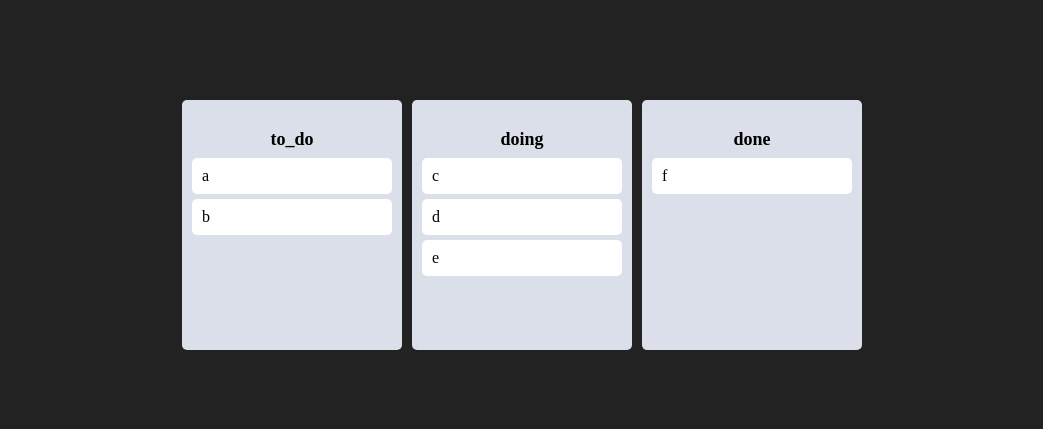
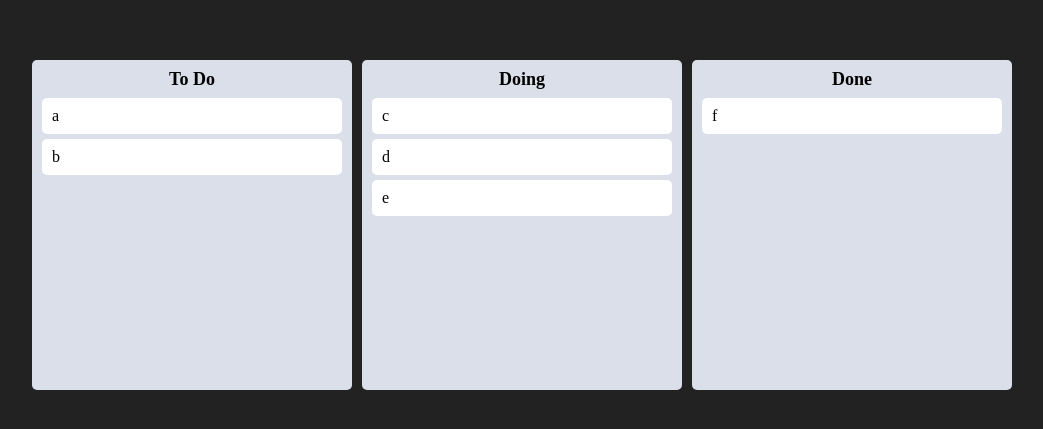
Before and after one commit to jukangpark/trello, a React (Create React App) app: page / in a window 1280 px wide. Shown: the part 175-604 px from the top of the page, without its empty margins (118-1161 px from the left). Built offline with nearby package versions, Linux system fonts and the light colour scheme.

Commit message:
board organazing

```diff
--- a/src/App.tsx
+++ b/src/App.tsx
@@ -12,8 +12,7 @@
 
 const Wrapper = styled.div`
   display: flex;
-  max-width: 680px;
-  width: 100%;
+  width: 100vw;
   margin: 0 auto;
   justify-content: center;
   align-items: center;
@@ -21,10 +20,11 @@
 `;
 
 const Boards = styled.div`
-  display: grid;
+  display: flex;
+  justify-content: center;
+  align-items: flex-start;
   width: 100%;
   gap: 10px;
-  grid-template-columns: repeat(3, 1fr);
 `;
 
 const Card = styled.div`
@@ -36,16 +36,20 @@
 
 const App = () => {
   const [toDos, setToDos] = useRecoilState(toDoState);
-  const onDragEnd = ({ draggableId, destination, source }: DropResult) => {
-    if (!destination) return;
-    /* setToDos((oldToDos) => {
-      const toDosCopy = [...oldToDos];
-      // 1) Delete item on source.index
-      toDosCopy.splice(source.index, 1);
-      // 2) Put back item on the destination.index
-      toDosCopy.splice(destination?.index, 0, draggableId);
-      return toDosCopy;
-    }); */
+  const onDragEnd = (info: DropResult) => {
+    console.log(info);
+    const { destination, draggableId, source } = info;
+    if (destination?.droppableId === source.droppableId) {
+      // same board movement
+      setToDos((allBoards) => {
+        const boardCopy = [...allBoards[source.droppableId]];
+        // 1) Delete item on source.index
+        boardCopy.splice(source.index, 1);
+        // 2) Put back item on the destination.index
+        boardCopy.splice(destination?.index, 0, draggableId);
+        return { ...allBoards, [source.droppableId]: boardCopy };
+      });
+    }
   };
   return (
     <DragDropContext onDragEnd={onDragEnd}>
--- a/src/Components/Board.tsx
+++ b/src/Components/Board.tsx
@@ -3,11 +3,12 @@
 import DraggableCard from "./DragabbleCard";
 
 const Wrapper = styled.div`
+  width: 300px;
   padding: 20px 10px;
-  padding-top: 30px;
+  padding-top: 10px;
   background-color: ${(props) => props.theme.boardColor};
   border-radius: 5px;
-  min-height: 200px;
+  min-height: 300px;
 `;
 
 const Title = styled.h2`
@@ -24,17 +25,19 @@
 
 function Board({ toDos, boardId }: IBoardProps) {
   return (
+    <Wrapper>
+      <Title>{boardId}</Title>
       <Droppable droppableId={boardId}>
         {(magic) => (
-        <Wrapper ref={magic.innerRef} {...magic.droppableProps}>
-          <Title>{boardId}</Title>
+          <div ref={magic.innerRef} {...magic.droppableProps}>
             {toDos.map((toDo, index) => (
               <DraggableCard key={toDo} index={index} toDo={toDo} />
             ))}
             {magic.placeholder}
-        </Wrapper>
+          </div>
         )}
       </Droppable>
+    </Wrapper>
   );
 }
 
--- a/src/atoms.tsx
+++ b/src/atoms.tsx
@@ -4,9 +4,18 @@
   [key: string]: string[];
 }
 
+/* export const toDoState = atom<IToDoState>({
+  key: "toDo",
+  default: { to_do: ["a", "b"], doing: ["c", "d", "e"], done: ["f"] },
+}); */
+
 export const toDoState = atom<IToDoState>({
   key: "toDo",
-  default: { to_do: ["a", "b"], doing: ["c", "d", "e"], done: ["f"] },
+  default: {
+    "To Do": ["a", "b"],
+    Doing: ["c", "d", "e"],
+    Done: ["f"],
+  },
 });
 
 /* import { atom, selector } from "recoil";
```
Lines whose indentation alone changed are shown as unchanged.
